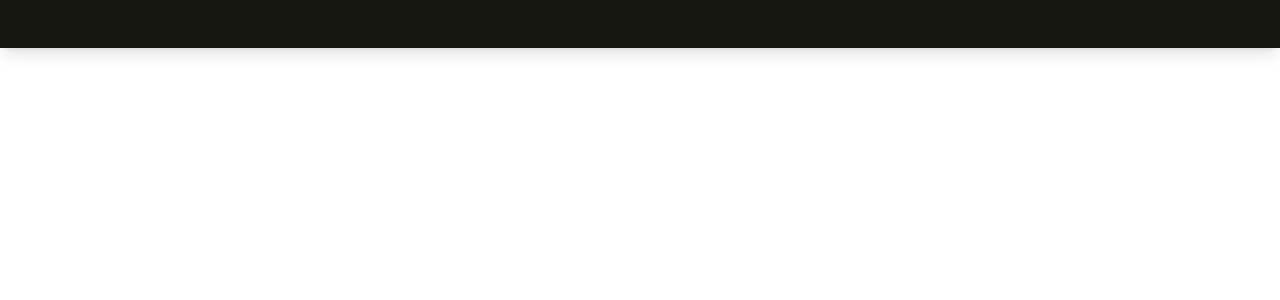
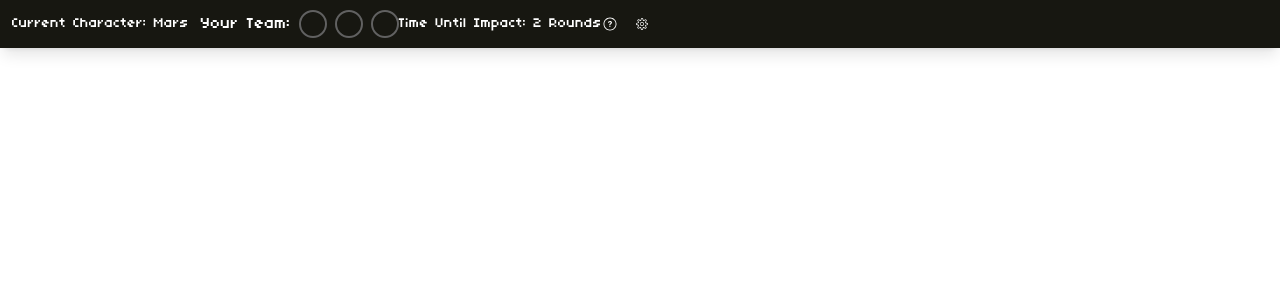
Before and after one commit to danyabaron/cosmic-crossroads, a React (Create React App) app: page /mars-game in a window 1280 px wide. Before the commit this address had no page. Shown: the top 300 px of the page. Built offline with nearby package versions, Linux system fonts and the light colour scheme.

Commit message:
started status bar development

```diff
--- a/package.json
+++ b/package.json
@@ -8,6 +8,7 @@
     "motion": "^11.14.4",
     "react": "^19.0.0",
     "react-dom": "^19.0.0",
+    "react-icons": "^5.4.0",
     "react-router-dom": "^7.0.2",
     "react-scripts": "5.0.1"
   },
--- a/src/Components/StatusBar.js
+++ b/src/Components/StatusBar.js
@@ -1,11 +1,42 @@
 import React from 'react';
+import { IoIosHelpCircleOutline } from "react-icons/io";
+import { CiSettings } from "react-icons/ci";
+
+
+
 
 
 function StatusBar() {
     return (
-        <nav id='status-bar' className='bg-main-black text-white flex w-full h-12 fixed top-0 shadow-lg'>
+    <nav id='status-bar' className='bg-main-black text-white flex w-full h-12 fixed top-0 shadow-lg'>
+            <div className='max-w-screen flex items-center w-full'>
+                <div class="flex items-center p-3 space-x-6">
+                    <div id="character-text" class="text-sm">
+                        <span>Current Character: <span id="current-character">Mars</span></span>
+                    </div>
+                </div>
 
-        </nav>
+            <div class="flex items-center space-x-2">
+                <span>Your Team: </span>
+                <div class="flex space-x-2">
+
+                    <div class="w-7 h-7 border-2 border-team-gray rounded-full" id="team-member-1"></div>
+                    <div class="w-7 h-7 border-2 border-team-gray rounded-full" id="team-member-2"></div>
+                    <div class="w-7 h-7 border-2 border-team-gray rounded-full" id="team-member-3"></div>
+                </div>
+            </div>
+
+            <div class="text-sm">
+                <span>Time Until Impact: <span id="time-until-impact">2 Rounds</span></span>
+            </div>
+            <div class="flex items-center space-x-4">
+                <IoIosHelpCircleOutline/>
+                <CiSettings/>
+        </div>
+
+
+            </div>
+    </nav>
 
     );
 
--- a/tailwind.config.js
+++ b/tailwind.config.js
@@ -9,7 +9,8 @@
       'mars-red': '#BD3508',
       'jupiter-purple': '#796A7F',
       'venus-pink': '#D77BBA',
-      'white' : '#FFFFFF'
+      'white' : '#FFFFFF',
+      'team-gray': '#616161'
     },
     backgroundImage: {
       'mars-bg-reg': "url('./assets/backgrounds/mars-normal-size.png')"
```
Also changed, not shown: 1 other file (tests, documents, lock files or other folders).
